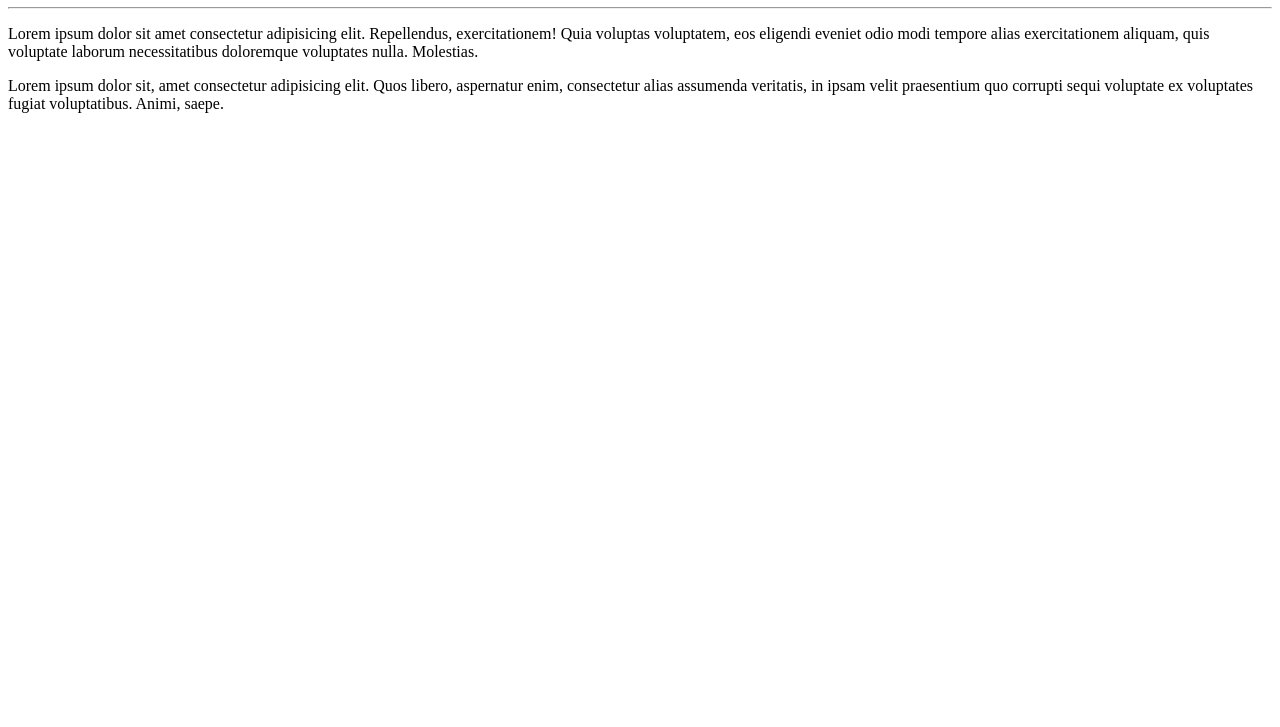
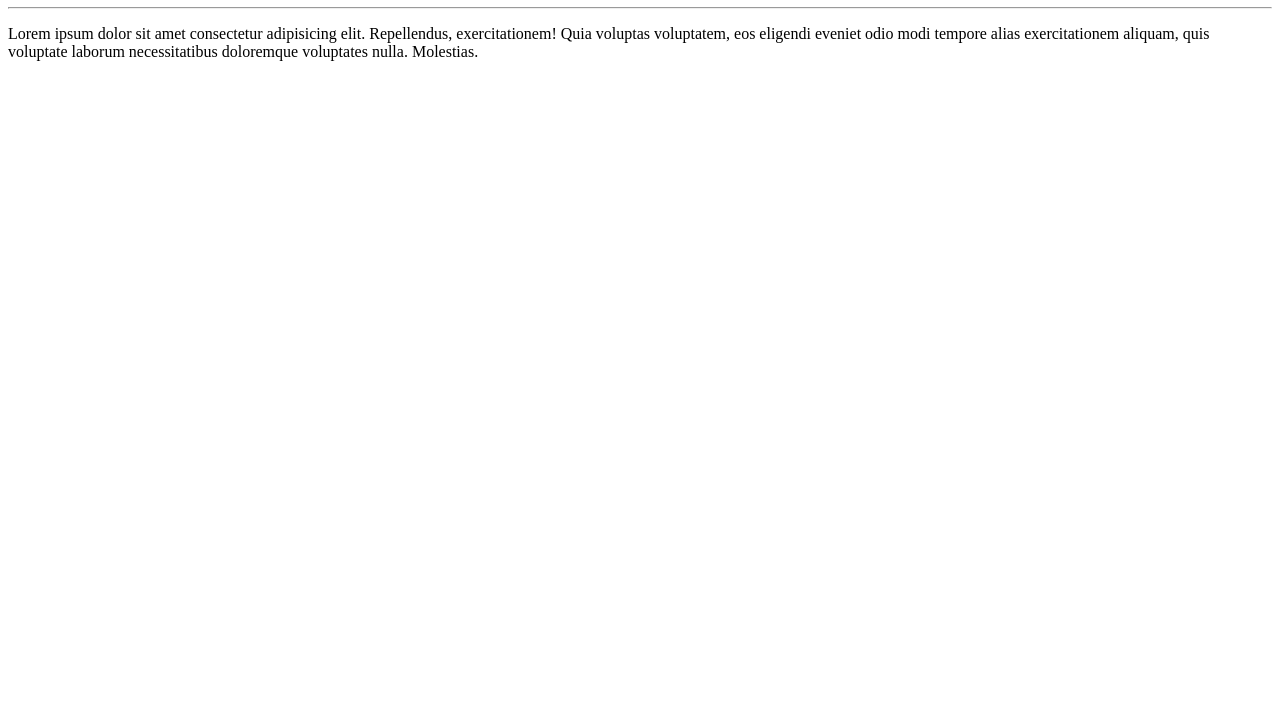
Before and after one commit to estrelagabriela/Ola-Mundo, a plain HTML site: page site-exemplo/index.html in a window 1280 px wide. Shown: the part 73-800 px from the top of the page. Drawn offline with Linux system fonts and the light colour scheme.

Commit message:
Exclui um parágrafo

```diff
--- a/site-exemplo/index.html
+++ b/site-exemplo/index.html
@@ -9,6 +9,6 @@
     <h1>Olá, Mundo</h1>
     <hr>
     <p>Lorem ipsum dolor sit amet consectetur adipisicing elit. Repellendus, exercitationem! Quia voluptas voluptatem, eos eligendi eveniet odio modi tempore alias exercitationem aliquam, quis voluptate laborum necessitatibus doloremque voluptates nulla. Molestias.</p>
-    <p>Lorem ipsum dolor sit, amet consectetur adipisicing elit. Quos libero, aspernatur enim, consectetur alias assumenda veritatis, in ipsam velit praesentium quo corrupti sequi voluptate ex voluptates fugiat voluptatibus. Animi, saepe.</p>
+
 </body>
 </html>
```
